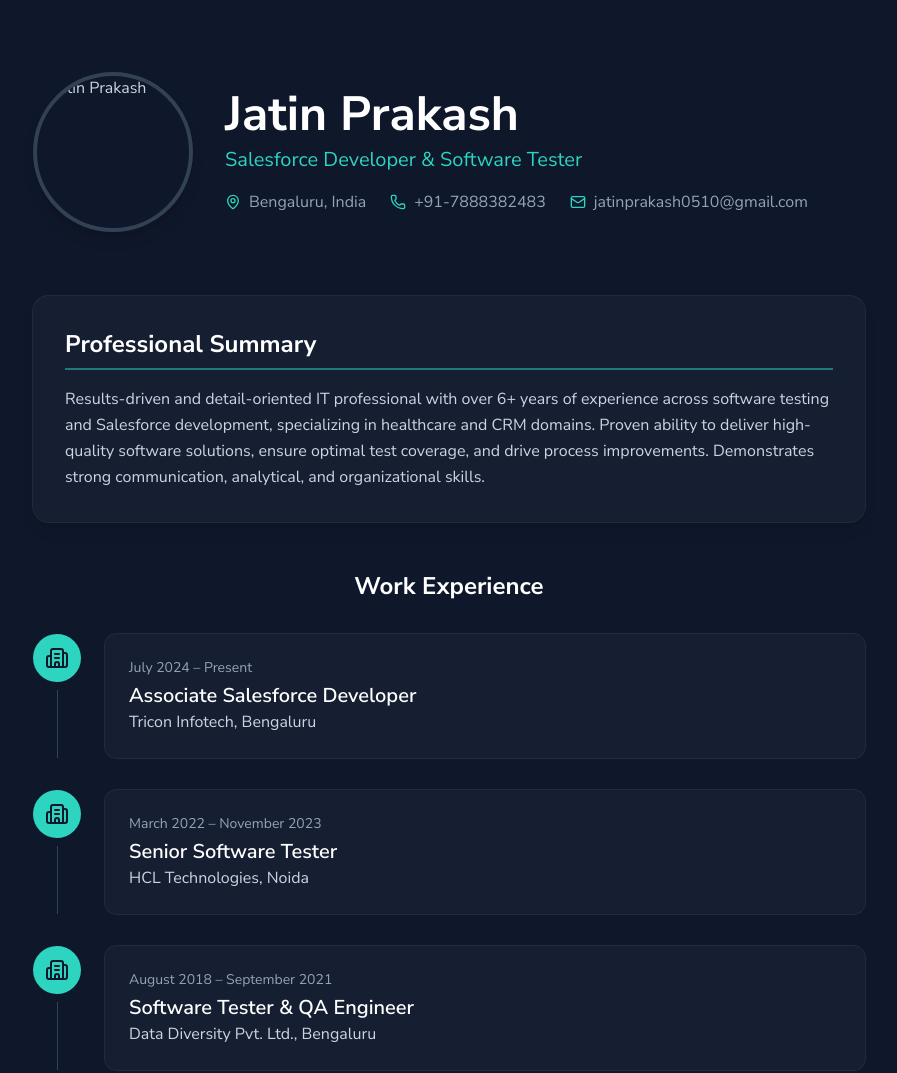
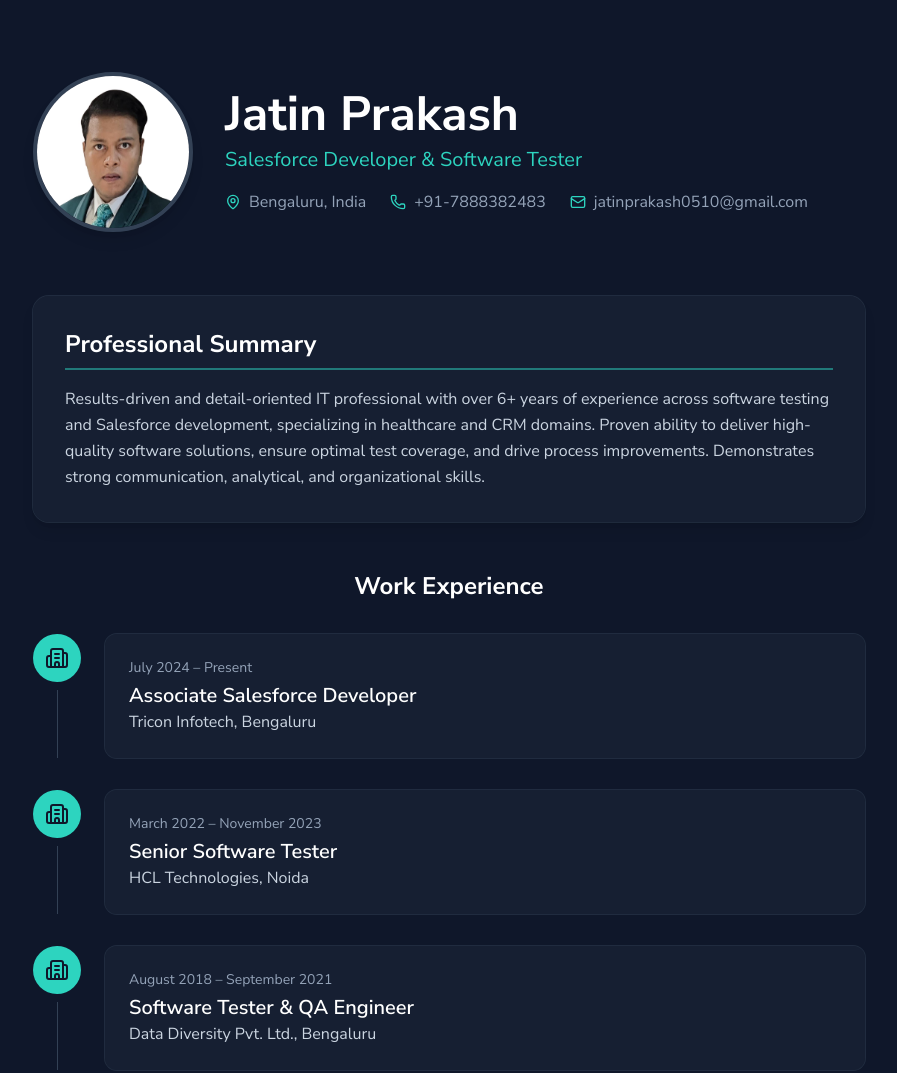
Before and after one commit to jatinprakash0510/jatinprakash0510.github.io, a plain HTML site: page index.html in a window 1280 px wide. Shown: the top 1073 px of the page, without its empty margins (191-1088 px from the left). Drawn offline with nearby package versions, Linux system fonts and the light colour scheme.

Commit message:
Update index.html

```diff
--- a/index.html
+++ b/index.html
@@ -21,7 +21,7 @@
 
         <!-- Header -->
         <header class="flex flex-col sm:flex-row items-center gap-8 py-10">
-            <img src="jatin.png" alt="Jatin Prakash" class="rounded-full w-40 h-40 border-4 border-slate-700 shadow-lg shrink-0">
+            <img src="jatin.jpg" alt="Jatin Prakash" class="rounded-full w-40 h-40 border-4 border-slate-700 shadow-lg shrink-0">
             <div class="text-center sm:text-left">
                 <h1 class="text-4xl sm:text-5xl font-bold text-white">Jatin Prakash</h1>
                 <p class="text-xl text-teal-400 mt-2">Salesforce Developer & Software Tester</p>
```
